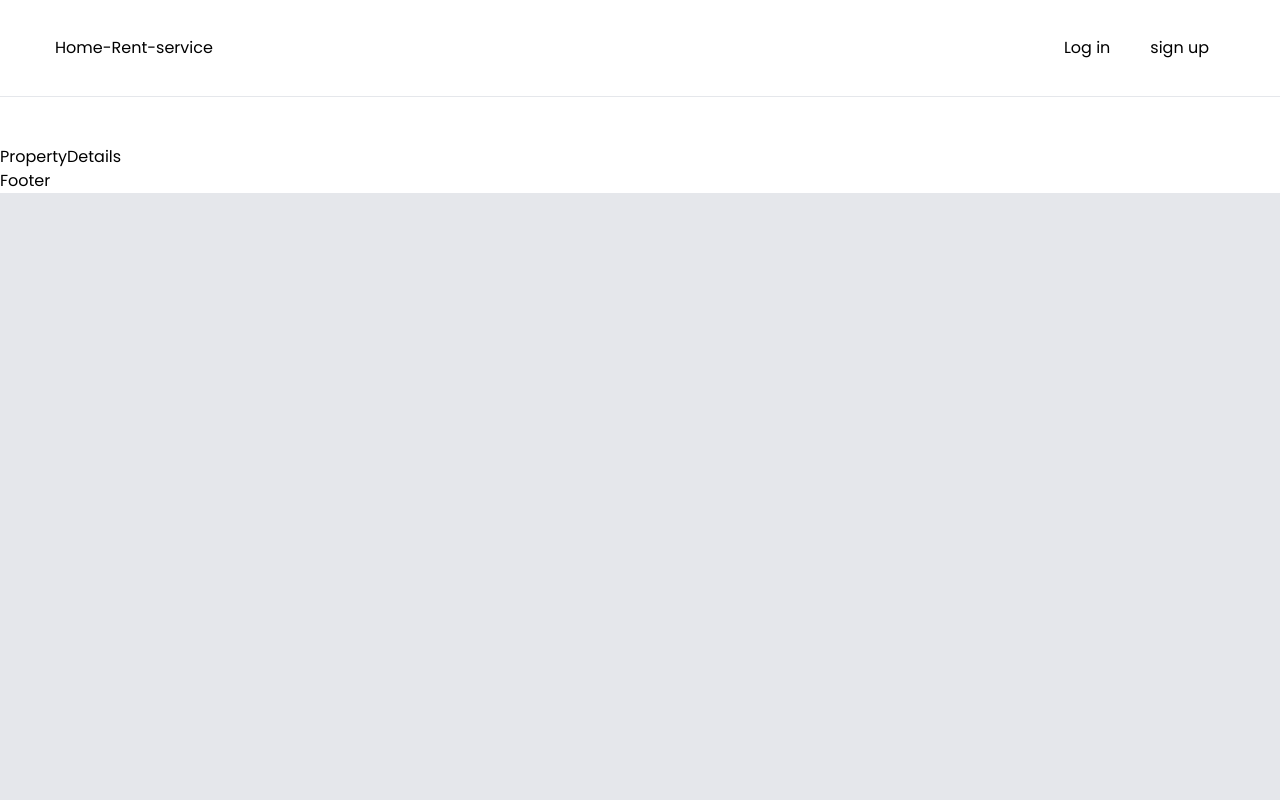
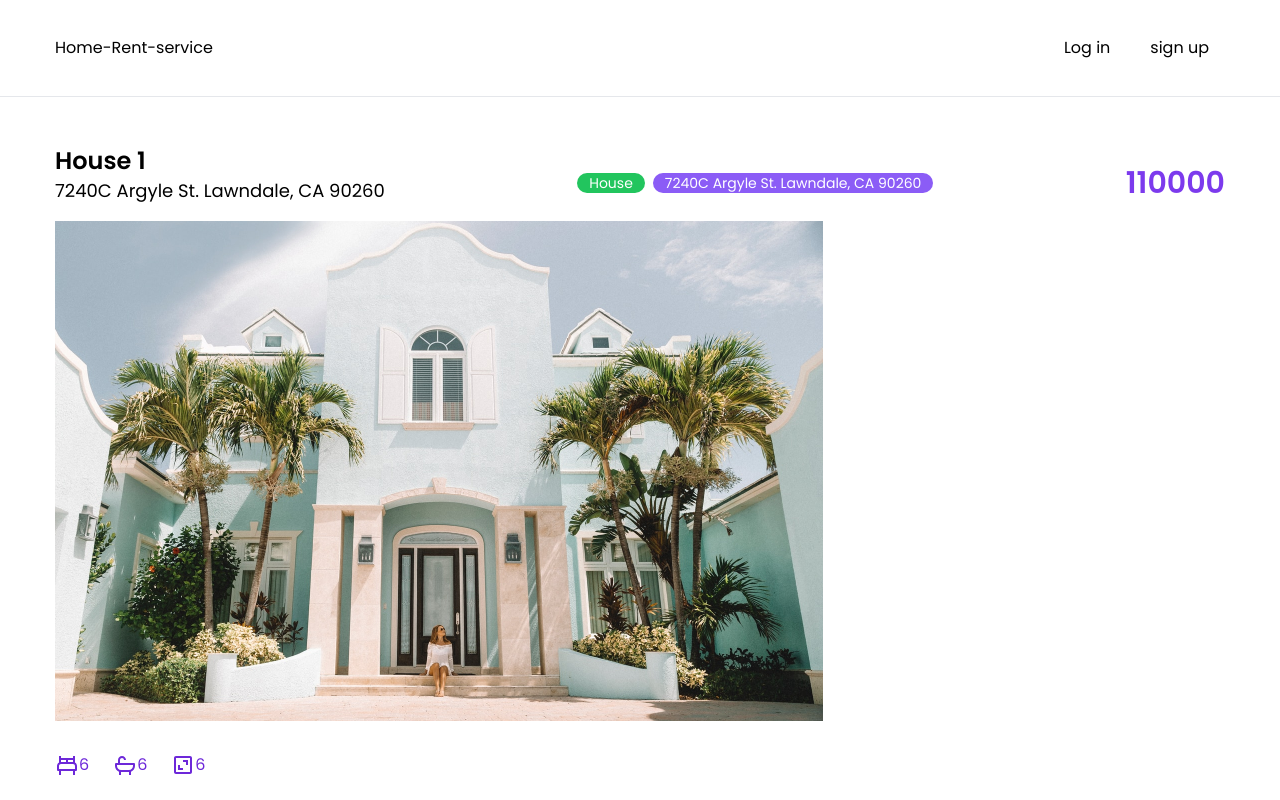
Before and after one commit to Shivamgit11/Real-estate-react, a React (Create React App) app: page /property/1 in a window 1280 px wide. Shown: the top 800 px of the page. Built offline with nearby package versions, Linux system fonts and the light colour scheme.

Commit message:
woking with product details and styling

```diff
--- a/src/components/HouseContext.js
+++ b/src/components/HouseContext.js
@@ -110,9 +110,11 @@
     });
 
     setTimeout(() => {
-      return newHouse.length < 1 ? setHouses([]) : setHouses(newHouse);
-      setLoading(false);
-    });
+      return (
+        newHouse.length < 1 ? setHouses([]) : setHouses(newHouse),
+        setLoading(false)
+      );
+    }, 1000);
   };
   return (
     <HouseContext.Provider
@@ -128,6 +130,7 @@
         houses,
         loading,
         handlClick,
+        loading,
       }}
     >
       {children}
--- a/src/components/HouseList.js
+++ b/src/components/HouseList.js
@@ -15,6 +15,16 @@
   // const [houses, loading] = useContext(HouseContext);
   const { houses, loading } = useContext(HouseContext);
 
+  //if loading == true
+  if (loading) {
+    return (
+      <ImSpinner2 className="mx-auto animate-spin text-violet-700 text-4xl mt-[200px]" />
+    );
+  }
+
+  if (houses.length < 1) {
+    return <div className="text-center text-3xl text-gray-400 mt-48">Sorry , nothing found</div>;
+  }
 
   // console.log(houses);
 
--- a/src/pages/PropertyDetails.js
+++ b/src/pages/PropertyDetails.js
@@ -1,7 +1,73 @@
-import React from 'react';
+import React from "react";
+//import data
 
+import { housesData } from "../data";
+
+//import useParams
+import { useParams } from "react-router-dom";
+
+//import icons
+
+import { BiBed, BiBath, BiArea } from "react-icons/bi";
+
+// import link
+import { Link } from "react-router-dom";
 const PropertyDetails = () => {
-  return <div>PropertyDetails</div>;
+  //get the house id
+  const { id } = useParams();
+  console.log(id);
+
+  //get the house based on the id
+  const house = housesData.find((house) => {
+    return house.id === parseInt(id);
+  });
+
+  console.log(house);
+  return (
+    <section>
+      <div className="container mx-auto min-h-[800px] mb-14">
+        <div className="flex flex-col lg:flex-row lg:items-center lg:justify-between">
+          <div>
+            <h2 className="text-2xl font-semibold">{house.name}</h2>
+            <h3 className="text-lg mb-4">{house.address}</h3>
+          </div>
+          <div className="mb-4 lg:mb-0 flex gap-x-2 text-sm">
+            <div className="bg-green-500 text-white px-3 rounded-full">
+              {house.type}
+            </div>
+            <div className="bg-violet-500 text-white px-3 rounded-full">
+              {house.address}
+            </div>
+          </div>
+          <div className="text-3xl font-semibold text-violet-600">
+            {house.price}
+          </div>
+        </div>
+        <div className="flex flex-col items-start gap-8 lg:flex-row">
+          <div className="max-w-[768px]">
+            <div className="mb-8">
+              <img src={house.imageLg} alt="alp" />
+            </div>
+            <div className="flex gap-x-6 text-violet-700 mb-6">
+              <div className="flex">
+                <BiBed className="text-2xl" />
+                <div>{house.bedrooms}</div>
+              </div>
+              <div className="flex">
+                <BiBath className="text-2xl" />
+                <div>{house.bedrooms}</div>
+              </div>
+              <div className="flex">
+                <BiArea className="text-2xl" />
+                <div>{house.bedrooms}</div>
+              </div>
+            </div>
+            <div>{house.description}</div>
+          </div>
+        </div>
+      </div>
+    </section>
+  );
 };
 
 export default PropertyDetails;
```
